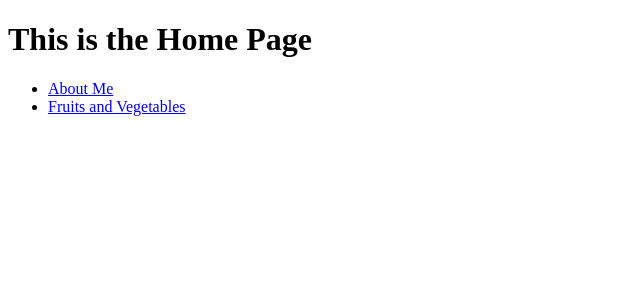
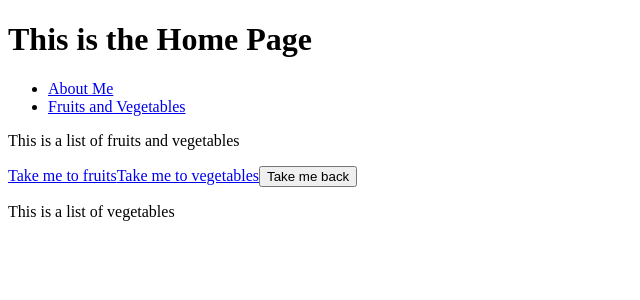
Before and after one commit to austinbhan/react-template, a React app: page /fruits-vegetables/vegetables in a window 1280 px wide. Shown: the top 300 px of the page, without its empty margins (0-640 px from the left). Built offline with nearby package versions, Linux system fonts and the light colour scheme.

Commit message:
Added vegetables

```diff
--- a/src/app.jsx
+++ b/src/app.jsx
@@ -5,6 +5,7 @@ import {
 import AboutMe from './components/AboutMe';
 import FruitsVegetables from './components/FruitsVegetables';
 import Fruits from './components/Fruits';
+import Vegetables from './components/Vegetables';
 
 export default function App() {
   return (
@@ -23,6 +24,7 @@ export default function App() {
         <Route path="aboutme" element={<AboutMe/>}/>
         <Route path="fruits-vegetables" element={<FruitsVegetables/>}>
           <Route path ="fruits" element={<Fruits/>}/>
+          <Route path="vegetables" element={<Vegetables/>}/>
         </Route>
       </Routes>
 
--- a/src/components/FruitsVegetables.jsx
+++ b/src/components/FruitsVegetables.jsx
@@ -9,6 +9,7 @@ export default function FruitsVegetables() {
     <>
       <p>This is a list of fruits and vegetables</p>
       <Link to="fruits">Take me to fruits</Link>
+      <Link to="vegetables">Take me to vegetables</Link>
       <button onClick={handleGoBack}>Take me back</button>
       <Outlet />
     </>
--- a/src/components/Vegetables.jsx
+++ b/src/components/Vegetables.jsx
@@ -0,0 +1,7 @@
+export default function Vegetables() {
+  return (
+    <>
+      <p>This is a list of vegetables</p>
+    </>
+  );
+}
```
